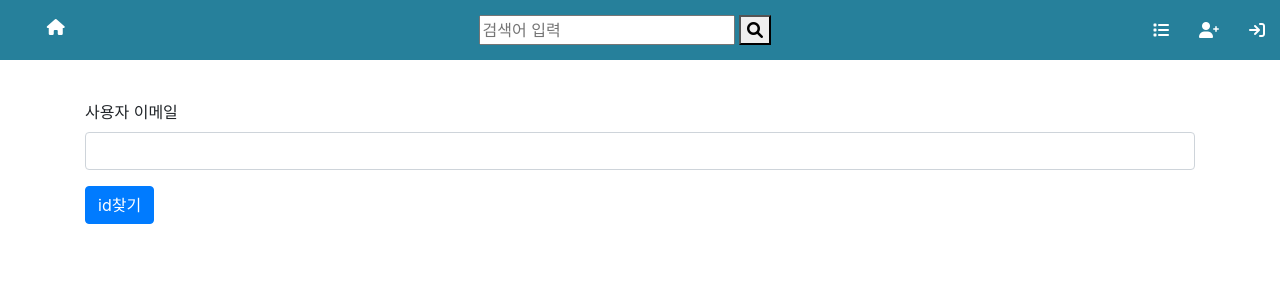
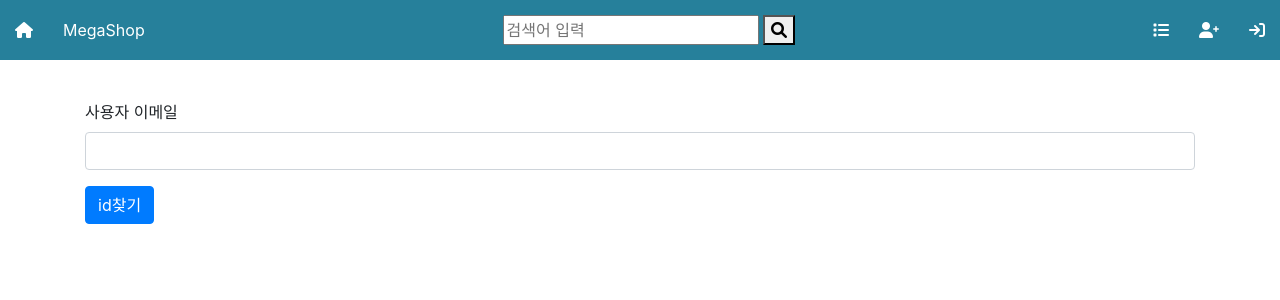
Before and after one commit to farrar142/Megashop, a Django app: page /accounts/idfinder/ in a window 1280 px wide. Shown: the top 300 px of the page. Run offline with Django 4.2, Linux system fonts and the light colour scheme; some libraries are stand-ins or nearby versions.

Commit message:
cart multiplize

```diff
--- a/base/templates/navbar.html
+++ b/base/templates/navbar.html
@@ -2,14 +2,16 @@
 {% load static %}
 <div class = nav-container>
     <ul class="nav left">
-        <a href="{% url 'index' %}">
-            <li id = "home" class="nav-item">
-                    <i class="fa-solid fa-house"></i>
-            </li>
-            <li id = "logo" class="nav-item">
+        <li id = "home" class="nav-item">
+            <a href="{% url 'index' %}">
+                <i class="fa-solid fa-house"></i>
+            </a>
+        </li>
+        <li id = "logo" class="nav-item">
+            <a href="{% url 'index' %}">
                 <span>MegaShop</span>
-            </li>
-        </a>
+            </a>
+        </li>
     </ul>
     <ul class="nav center">
         <form method="get" class="nav-item">
--- a/newfile.txt
+++ b/newfile.txt
@@ -1 +1 @@
-test20220110003306
+test20220110003436
```
